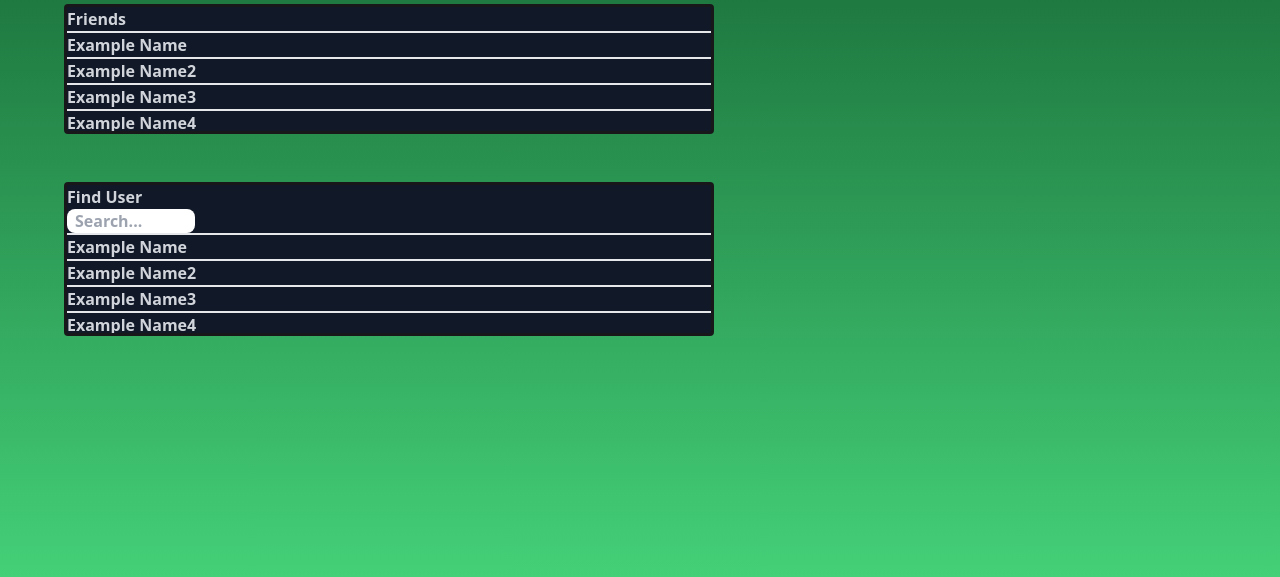
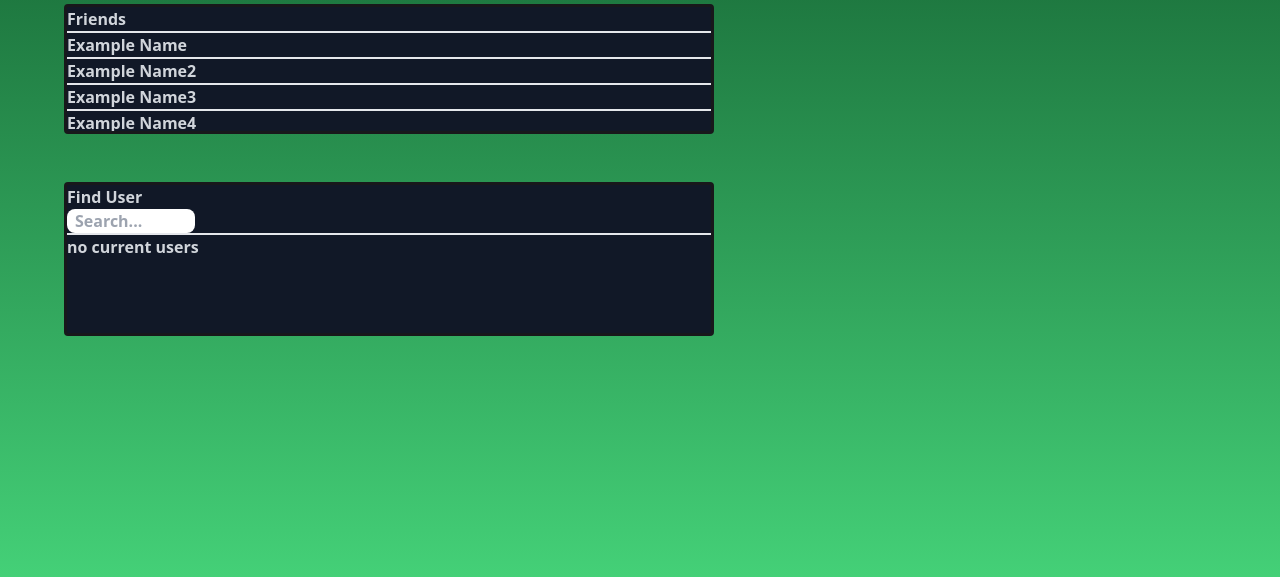
Before and after one commit to DC0400/WAD2_12B_Group_Project, a Django app: page /rankedify/friends/ in a window 1280 px wide. Shown: the part 132-709 px from the top of the page. Run offline with Django 3.2, Linux system fonts and the light colour scheme; some libraries are stand-ins or nearby versions.

Commit message:
Added all users to friends

```diff
--- a/templates/rankedify/friends.html
+++ b/templates/rankedify/friends.html
@@ -46,24 +46,17 @@
 
     <div class="user-entries">
         <ul id="user-entries">
+            {% if all_users|length > 0 %}
+                {% for user in all_users %}
+                    <li class="friends-entry">
+                        <span class="user-entry">{{ user.username }}</span>
+                    </li>
+                {% endfor %}
+            {% else %}
             <li class="friends-entry">
-                <span class="user-entry">Example Name</span>
+                <span class="user-entry">no current users</span>
             </li>
-            <li class="friends-entry">
-                <span class="user-entry">Example Name2</span>
-            </li>
-            <li class="friends-entry">
-                <span class="user-entry">Example Name3</span>
-            </li>
-            <li class="friends-entry">
-                <span class="user-entry">Example Name4</span>
-            </li>
-            <li class="friends-entry">
-                <span class="user-entry">Example Name5</span>
-            </li>
-            <li class="friends-entry">
-                <span class="user-entry">Example Name5</span>
-            </li>
+            {% endif %}
         </ul>
     </div>
     </section>
```
